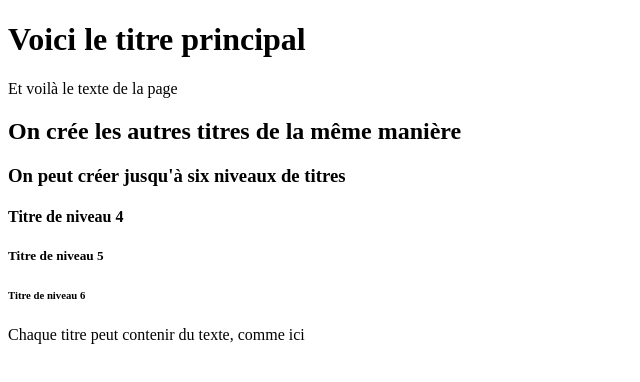
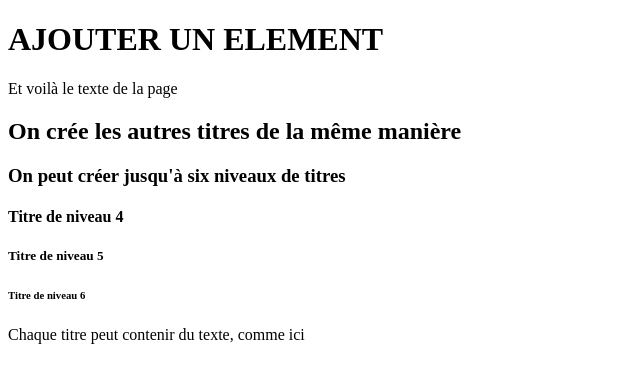
Before and after one commit to fanyim27/-helloWorld-, a plain HTML site: page index2.html in a window 1280 px wide. Shown: the whole page, without its empty margins (0-640 px from the left). Drawn offline with Linux system fonts and the light colour scheme.

Commit message:
Add a sentence in <h1>
Ajoute un <h1> dans le <body> à l'intérieur de «index.html» et fais un commit avec une description décrivant le changement.

```diff
--- a/index2.html
+++ b/index2.html
@@ -5,7 +5,7 @@
 <meta charset="UTF-8">
 </head>
 <body>
-<h1> Voici le titre principal </h1>
+<h1> AJOUTER UN ELEMENT</h1>
 <p> Et voilà le texte de la page</p>
 <h2> On crée les autres titres de la même manière </h2>
 <h3> On peut créer jusqu'à six niveaux de titres </h3>
```
